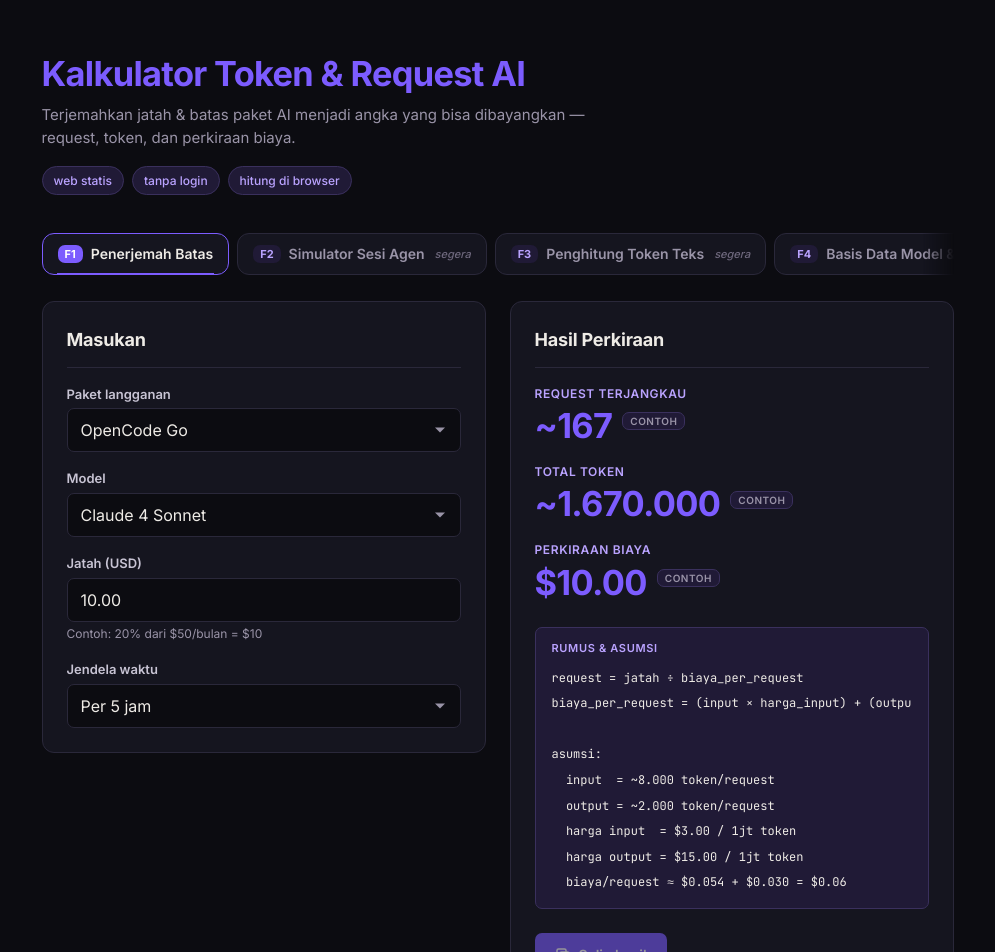
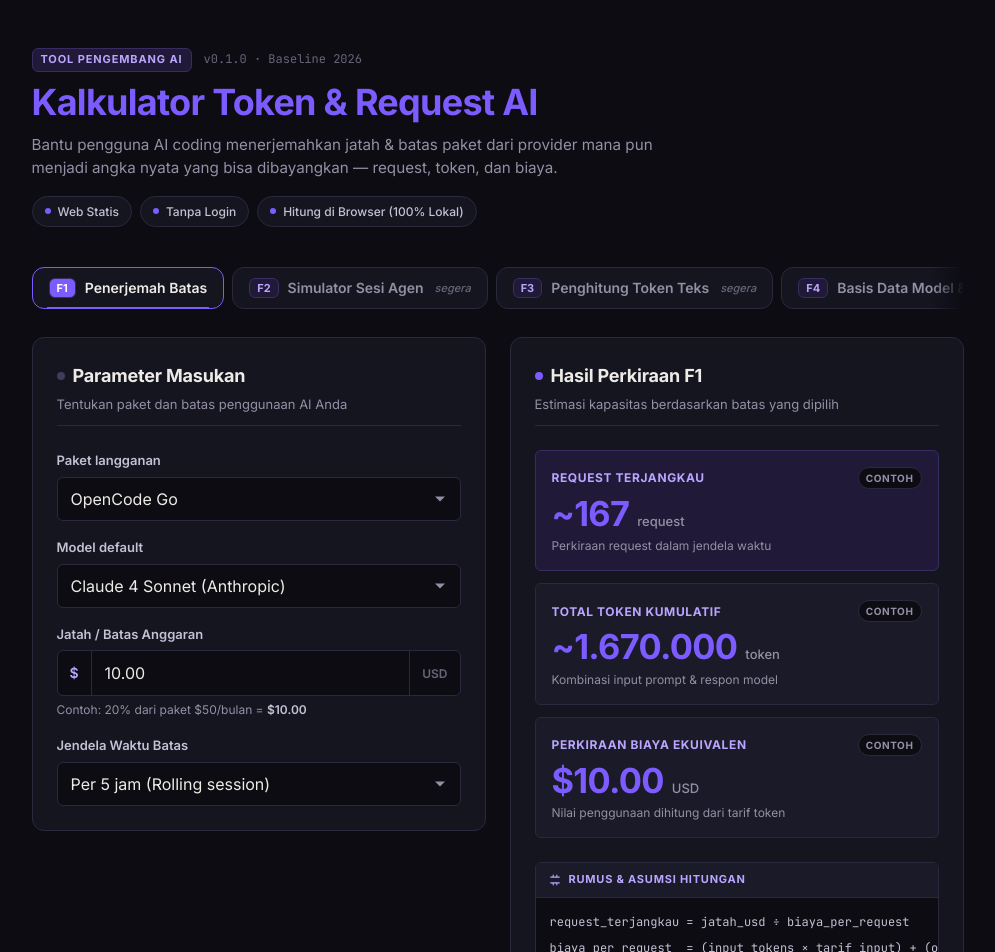
Before and after one commit to Pidzzzz/kalkulator-token-ai, a React (Vite) app: page / in a window 1280 px wide. Shown: the top 952 px of the page, without its empty margins (135-1130 px from the left). Built offline with nearby package versions, Linux system fonts and the light colour scheme.

Commit message:
feat: perbarui visual hierarki panel, affix input, dan stat box

```diff
--- a/src/components/Header.jsx
+++ b/src/components/Header.jsx
@@ -1,15 +1,28 @@
 export default function Header() {
   return (
     <header className="header">
+      <div className="header__topline">
+        <span className="header__tag">TOOL PENGEMBANG AI</span>
+        <span className="header__version">v0.1.0 · Baseline 2026</span>
+      </div>
       <h1 className="header__title">Kalkulator Token &amp; Request AI</h1>
       <p className="header__subtitle">
-        Terjemahkan jatah &amp; batas paket AI menjadi angka yang bisa
-        dibayangkan — request, token, dan perkiraan biaya.
+        Bantu pengguna AI coding menerjemahkan jatah &amp; batas paket dari provider
+        mana pun menjadi angka nyata yang bisa dibayangkan — request, token, dan biaya.
       </p>
-      <div className="header__chips">
-        <span className="chip">web statis</span>
-        <span className="chip">tanpa login</span>
-        <span className="chip">hitung di browser</span>
+      <div className="header__chips" role="list" aria-label="Karakteristik aplikasi">
+        <span className="chip" role="listitem">
+          <span className="chip__indicator" aria-hidden="true"></span>
+          Web Statis
+        </span>
+        <span className="chip" role="listitem">
+          <span className="chip__indicator" aria-hidden="true"></span>
+          Tanpa Login
+        </span>
+        <span className="chip" role="listitem">
+          <span className="chip__indicator" aria-hidden="true"></span>
+          Hitung di Browser (100% Lokal)
+        </span>
       </div>
     </header>
   );
--- a/src/components/InputPanel.jsx
+++ b/src/components/InputPanel.jsx
@@ -2,7 +2,11 @@ export default function InputPanel() {
   return (
     <article className="card input-panel">
       <header className="card__header">
-        <h2 className="input-panel__title">Masukan</h2>
+        <div className="card__badge-title">
+          <span className="badge-dot" aria-hidden="true"></span>
+          <h2 className="input-panel__title">Parameter Masukan</h2>
+        </div>
+        <p className="card__subtitle">Tentukan paket dan batas penggunaan AI Anda</p>
       </header>
 
       <form className="input-form" onSubmit={(e) => e.preventDefault()}>
@@ -10,6 +14,7 @@ export default function InputPanel() {
           <label className="form-label" htmlFor="paket">
             Paket langganan
           </label>
+          <div className="select-wrapper">
             <select
               className="form-select"
               id="paket"
@@ -17,37 +22,42 @@ export default function InputPanel() {
               defaultValue="opencode-go"
             >
               <option value="opencode-go">OpenCode Go</option>
-            <option value="claude-pro">Claude Pro</option>
-            <option value="claude-max">Claude Max 5×</option>
-            <option value="chatgpt-plus">ChatGPT Plus</option>
-            <option value="kustom">Kustom</option>
+              <option value="claude-pro">Claude Pro ($20/bln)</option>
+              <option value="claude-max">Claude Max 5× ($100/bln)</option>
+              <option value="chatgpt-plus">ChatGPT Plus ($20/bln)</option>
+              <option value="kustom">Kustom / API Key Sendiri</option>
             </select>
+          </div>
         </div>
 
         <div className="form-group">
           <label className="form-label" htmlFor="model">
-            Model
+            Model default
           </label>
+          <div className="select-wrapper">
             <select
               className="form-select"
               id="model"
               name="model"
               defaultValue="claude-sonnet"
             >
-            <option value="claude-sonnet">Claude 4 Sonnet</option>
-            <option value="claude-opus">Claude Opus 4</option>
-            <option value="gpt-4o">GPT-4o</option>
-            <option value="gemini-pro">Gemini 2.5 Pro</option>
-            <option value="deepseek-v3">DeepSeek V3</option>
+              <option value="claude-sonnet">Claude 4 Sonnet (Anthropic)</option>
+              <option value="claude-opus">Claude Opus 4 (Anthropic)</option>
+              <option value="gpt-4o">GPT-4o (OpenAI)</option>
+              <option value="gemini-pro">Gemini 2.5 Pro (Google)</option>
+              <option value="deepseek-v3">DeepSeek V3 (DeepSeek)</option>
             </select>
+          </div>
         </div>
 
         <div className="form-group">
           <label className="form-label" htmlFor="jatah">
-            Jatah (USD)
+            Jatah / Batas Anggaran
           </label>
+          <div className="input-affix-group">
+            <span className="input-affix input-affix--prefix" aria-hidden="true">$</span>
             <input
-            className="form-input"
+              className="form-input form-input--has-prefix"
               id="jatah"
               name="jatah"
               type="text"
@@ -58,25 +68,29 @@ export default function InputPanel() {
               aria-describedby="jatah-hint"
               defaultValue="10.00"
             />
+            <span className="input-affix input-affix--suffix">USD</span>
+          </div>
           <p id="jatah-hint" className="form-hint">
-            Contoh: 20% dari $50/bulan = $10
+            Contoh: 20% dari paket $50/bulan = <strong>$10.00</strong>
           </p>
         </div>
 
         <div className="form-group">
           <label className="form-label" htmlFor="jendela">
-            Jendela waktu
+            Jendela Waktu Batas
           </label>
+          <div className="select-wrapper">
             <select
               className="form-select"
               id="jendela"
               name="jendela"
               defaultValue="5jam"
             >
-            <option value="5jam">Per 5 jam</option>
-            <option value="minggu">Per minggu</option>
-            <option value="bulan">Per bulan</option>
+              <option value="5jam">Per 5 jam (Rolling session)</option>
+              <option value="minggu">Per minggu (Weekly cap)</option>
+              <option value="bulan">Per bulan (Monthly billing cycle)</option>
             </select>
+          </div>
         </div>
       </form>
     </article>
--- a/src/components/ResultPanel.jsx
+++ b/src/components/ResultPanel.jsx
@@ -2,53 +2,72 @@ export default function ResultPanel() {
   return (
     <article className="card result-panel">
       <header className="card__header">
-        <h2 className="result-panel__title">Hasil Perkiraan</h2>
+        <div className="card__badge-title">
+          <span className="badge-dot badge-dot--accent" aria-hidden="true"></span>
+          <h2 className="result-panel__title">Hasil Perkiraan F1</h2>
+        </div>
+        <p className="card__subtitle">Estimasi kapasitas berdasarkan batas yang dipilih</p>
       </header>
 
-      <div className="result-items">
-        <div className="result-item">
-          <div className="result-item__label">Request terjangkau</div>
-          <div className="result-item__value">
-            ~167
-            <span className="result-item__sample">contoh</span>
+      <div className="result-grid">
+        <div className="result-stat-box result-stat-box--primary">
+          <div className="result-stat-box__top">
+            <span className="result-stat-box__label">Request Terjangkau</span>
+            <span className="sample-badge">contoh</span>
           </div>
+          <div className="result-stat-box__value-row">
+            <span className="result-stat-box__number">~167</span>
+            <span className="result-stat-box__unit">request</span>
+          </div>
+          <span className="result-stat-box__subtext">Perkiraan request dalam jendela waktu</span>
         </div>
 
-        <div className="result-item">
-          <div className="result-item__label">Total token</div>
-          <div className="result-item__value">
-            ~1.670.000
-            <span className="result-item__sample">contoh</span>
+        <div className="result-stat-box">
+          <div className="result-stat-box__top">
+            <span className="result-stat-box__label">Total Token Kumulatif</span>
+            <span className="sample-badge">contoh</span>
           </div>
+          <div className="result-stat-box__value-row">
+            <span className="result-stat-box__number">~1.670.000</span>
+            <span className="result-stat-box__unit">token</span>
+          </div>
+          <span className="result-stat-box__subtext">Kombinasi input prompt &amp; respon model</span>
         </div>
 
-        <div className="result-item">
-          <div className="result-item__label">Perkiraan biaya</div>
-          <div className="result-item__value">
-            $10.00
-            <span className="result-item__sample">contoh</span>
+        <div className="result-stat-box">
+          <div className="result-stat-box__top">
+            <span className="result-stat-box__label">Perkiraan Biaya Ekuivalen</span>
+            <span className="sample-badge">contoh</span>
           </div>
+          <div className="result-stat-box__value-row">
+            <span className="result-stat-box__number">$10.00</span>
+            <span className="result-stat-box__unit">USD</span>
+          </div>
+          <span className="result-stat-box__subtext">Nilai penggunaan dihitung dari tarif token</span>
         </div>
       </div>
 
-      <div className="formula-strip">
-        <div className="formula-strip__title">Rumus &amp; Asumsi</div>
-        <pre className="formula-strip__pre">
-          <code className="formula-strip__code">
-{`request = jatah ÷ biaya_per_request
-biaya_per_request = (input × harga_input) + (output × harga_output)
+      <div className="formula-container">
+        <div className="formula-container__header">
+          <svg className="formula-container__icon" width="14" height="14" viewBox="0 0 24 24" fill="none" stroke="currentColor" strokeWidth="2" aria-hidden="true">
+            <path d="M4 7h16M4 17h16M9 3v4M15 3v4M9 17v4M15 17v4" />
+          </svg>
+          <span className="formula-container__title">RUMUS &amp; ASUMSI HITUNGAN</span>
+        </div>
+        <pre className="formula-pre">
+          <code className="formula-code">
+{`request_terjangkau = jatah_usd ÷ biaya_per_request
+biaya_per_request  = (input_tokens × tarif_input) + (output_tokens × tarif_output)
 
-asumsi:
-  input  = ~8.000 token/request
-  output = ~2.000 token/request
-  harga input  = $3.00 / 1jt token
-  harga output = $15.00 / 1jt token
-  biaya/request ≈ $0.054 + $0.030 = $0.06`}
+Asumsi dasar F1:
+  • Input rata-rata  : ~8.000 token/request ($3.00 / 1jt token)
+  • Output rata-rata : ~2.000 token/request ($15.00 / 1jt token)
+  • Biaya per request: ~$0.024 + $0.030 = ~$0.054/request`}
           </code>
         </pre>
       </div>
 
-      <div className="copy-action-wrapper">
+      <div className="copy-action-bar">
         <button
           className="btn-copy"
           type="button"
@@ -57,8 +76,8 @@ asumsi:
         >
           <svg
             className="btn-copy__icon"
-            width="16"
-            height="16"
+            width="15"
+            height="15"
             viewBox="0 0 16 16"
             fill="none"
             aria-hidden="true"
@@ -78,9 +97,9 @@ asumsi:
               strokeWidth="1.5"
             />
           </svg>
-          <span>Salin hasil</span>
+          <span>Salin Hasil Perkiraan</span>
         </button>
-        <span className="copy-status" role="status" aria-live="polite"></span>
+        <span className="copy-note">(fitur salin aktif di sesi F1)</span>
       </div>
     </article>
   );
--- a/src/index.css
+++ b/src/index.css
@@ -1,9 +1,9 @@
 /* ============================================================
-   Kalkulator Token & Request AI — Global Styles
-   Baseline 2026 | Anti-Slop Violet Aesthetic (Matte, Calm & Focused)
+   Kalkulator Token & Request AI — Design System (Baseline 2026)
+   Estetika: Matte Violet Precision Tool (Anti-Slop, No Glow, No Gradient)
    ============================================================ */
 
-/* Baseline 2026: Custom property registration for smooth scroll-driven mask animations */
+/* Baseline 2026: Animasi scroll-driven untuk masking tepi tablist */
 @property --fade-start {
   syntax: "<length>";
   inherits: false;
@@ -17,33 +17,33 @@
 }
 
 :root {
-  /* Palet Dasar: Deep Obsidian & Matte Graphite (Nyaman di mata, tanpa glare) */
-  --bg: #0C0C11;
-  --card: #15151F;
-  --card-elevated: #1A1A26;
-  --line: #2A283A;
-  --line-strong: #3D3A52;
+  /* Palet Dasar Solid: Obsidian & Deep Slate */
+  --bg: #0C0C12;
+  --card: #151520;
+  --card-nested: #1A1A28;
+  --line: #2B283E;
+  --line-strong: #3F3B59;
 
-  /* Tipografi: Warm off-white & Lavender-slate */
+  /* Tipografi Ramah Mata */
   --ink: #EEEBE6;
-  --ink-secondary: #C8C4D4;
-  --muted: #9A94A8;
-  --muted-soft: #6E687D;
+  --ink-secondary: #C5C0D4;
+  --muted: #958FA5;
+  --muted-soft: #6A6478;
 
-  /* Aksen Ungu: Iris-Violet (Hemat, presisi, anti-slop) */
+  /* Aksen Ungu Terkalibrasi (Fokus, Elegan, Anti-Slop) */
   --accent: #7C5CFF;
-  --accent-hover: #8F72FF;
-  --accent-light: #BAA3FF;
-  --accent-soft: #201A36;
-  --accent-border: #3A305D;
+  --accent-hover: #9074FF;
+  --accent-light: #BAA5FF;
+  --accent-soft: #201938;
+  --accent-border: #382C62;
 
   /* Font */
   --font-sans: "Inter", -apple-system, BlinkMacSystemFont, "Segoe UI", Roboto, sans-serif;
   --font-mono: "JetBrains Mono", ui-monospace, "Cascadia Code", "Fira Code", monospace;
 
-  /* Spasi & Bentuk */
+  /* Geometri & Spasi */
   --radius: 12px;
-  --radius-sm: 7px;
+  --radius-sm: 6px;
   --radius-full: 999px;
 
   --space-2xs: 4px;
@@ -52,7 +52,7 @@
   --space-md: 16px;
   --space-lg: 24px;
   --space-xl: 36px;
-  --space-2xl: 52px;
+  --space-2xl: 48px;
 
   color-scheme: dark;
 }
@@ -83,9 +83,9 @@ body {
   -moz-osx-font-smoothing: grayscale;
 }
 
-/* ---- Page Shell ---- */
+/* ---- Layout Shell ---- */
 .page {
-  max-width: 960px;
+  max-width: 980px;
   margin-inline: auto;
   padding-inline: var(--space-md);
   padding-block: var(--space-xl);
@@ -103,10 +103,34 @@ body {
   margin-block-end: var(--space-xl);
 }
 
+.header__topline {
+  display: flex;
+  align-items: center;
+  gap: var(--space-sm);
+  margin-block-end: var(--space-xs);
+}
+
+.header__tag {
+  font-size: 0.688rem;
+  font-weight: 700;
+  letter-spacing: 0.08em;
+  color: var(--accent-light);
+  background-color: var(--accent-soft);
+  border: 1px solid var(--accent-border);
+  padding-inline: 8px;
+  padding-block: 2px;
+  border-radius: var(--radius-sm);
+}
+
+.header__version {
+  font-size: 0.75rem;
+  color: var(--muted-soft);
+  font-family: var(--font-mono);
+}
+
 .header__title {
-  font-family: var(--font-sans);
   font-weight: 700;
-  font-size: 1.75rem;
+  font-size: 1.85rem;
   letter-spacing: -0.02em;
   line-height: 1.25;
   color: var(--accent);
@@ -115,16 +139,16 @@ body {
 
 @media (min-width: 640px) {
   .header__title {
-    font-size: 2.15rem;
+    font-size: 2.25rem;
   }
 }
 
 .header__subtitle {
   color: var(--muted);
-  font-size: 0.938rem;
+  font-size: 0.95rem;
   line-height: 1.55;
   margin-block-end: var(--space-md);
-  max-width: 62ch;
+  max-width: 68ch;
 }
 
 .header__chips {
@@ -136,19 +160,26 @@ body {
 .chip {
   display: inline-flex;
   align-items: center;
-  gap: 5px;
+  gap: 7px;
   font-size: 0.75rem;
   font-weight: 500;
-  color: var(--accent-light);
-  background-color: var(--accent-soft);
-  border: 1px solid var(--accent-border);
-  padding-inline: 11px;
-  padding-block: 4px;
+  color: var(--ink-secondary);
+  background-color: var(--card);
+  border: 1px solid var(--line);
+  padding-inline: 12px;
+  padding-block: 5px;
   border-radius: var(--radius-full);
   white-space: nowrap;
 }
 
-/* ---- Module Tabs (Baseline 2026: Scroll-Driven Fade Animation) ---- */
+.chip__indicator {
+  width: 6px;
+  height: 6px;
+  border-radius: 50%;
+  background-color: var(--accent);
+}
+
+/* ---- Module Tabs (Baseline 2026: Scroll-driven mask) ---- */
 .module-tabs {
   display: flex;
   flex-wrap: nowrap;
@@ -158,10 +189,9 @@ body {
   scrollbar-color: var(--line) transparent;
   gap: var(--space-xs);
   margin-block-end: var(--space-lg);
-  padding-block: 2px;
+  padding-block: 4px;
   -webkit-overflow-scrolling: touch;
 
-  /* Scroll-driven edge masking (Baseline 2026) */
   --fade-size: 2rem;
   mask:
     linear-gradient(black, black) no-clip subtract,
@@ -190,9 +220,9 @@ body {
   position: relative;
   display: inline-flex;
   align-items: center;
-  gap: 8px;
+  gap: 9px;
   min-height: 42px;
-  padding-inline: 15px;
+  padding-inline: 16px;
   padding-block: 9px;
   font-family: var(--font-sans);
   font-size: 0.875rem;
@@ -209,7 +239,7 @@ body {
 .module-tab:hover {
   border-color: var(--line-strong);
   color: var(--ink);
-  background-color: var(--card-elevated);
+  background-color: var(--card-nested);
 }
 
 .module-tab:focus-visible {
@@ -217,7 +247,6 @@ body {
   outline-offset: 2px;
 }
 
-/* Tab Aktif: Dipandu atribut ARIA, tegas tanpa color-only (WCAG 1.4.1) */
 .module-tab[aria-selected="true"] {
   border-color: var(--accent);
   color: var(--ink);
@@ -245,7 +274,7 @@ body {
   border-radius: var(--radius-sm);
   background-color: var(--accent-soft);
   color: var(--accent-light);
-  transition: background-color 0.15s ease, color 0.15s ease;
+  border: 1px solid var(--accent-border);
 }
 
 .module-tab__text {
@@ -260,7 +289,7 @@ body {
   margin-inline-start: 2px;
 }
 
-/* ---- Card Container (Modern Web Guidance: <article> root + container queries) ---- */
+/* ---- Card Structure ---- */
 .card {
   container-type: inline-size;
   container-name: card;
@@ -273,12 +302,37 @@ body {
 }
 
 .card__header {
-  margin-block-end: var(--space-md);
+  margin-block-end: var(--space-lg);
   border-block-end: 1px solid var(--line);
   padding-block-end: var(--space-sm);
 }
 
-/* ---- Panel Utama & F1 2D Grid ---- */
+.card__badge-title {
+  display: flex;
+  align-items: center;
+  gap: 8px;
+  margin-block-end: 4px;
+}
+
+.badge-dot {
+  width: 8px;
+  height: 8px;
+  border-radius: 50%;
+  background-color: var(--line-strong);
+  flex-shrink: 0;
+}
+
+.badge-dot--accent {
+  background-color: var(--accent);
+}
+
+.card__subtitle {
+  font-size: 0.813rem;
+  color: var(--muted);
+  line-height: 1.4;
+}
+
+/* ---- F1 Grid Layout ---- */
 .main-panel {
   outline: none;
 }
@@ -288,21 +342,20 @@ body {
   gap: var(--space-lg);
 }
 
-@media (min-width: 640px) {
+@media (min-width: 720px) {
   .module-f1 {
     grid-template-columns: 1fr 1fr;
     align-items: start;
   }
 }
 
-/* ---- Panel Masukan ---- */
+/* ---- Input Panel Styling ---- */
 .input-panel__title,
 .result-panel__title {
-  font-family: var(--font-sans);
+  font-size: 1.125rem;
   font-weight: 700;
-  font-size: 1.125rem;
+  letter-spacing: -0.01em;
   color: var(--ink);
-  letter-spacing: -0.01em;
 }
 
 .input-form {
@@ -314,13 +367,17 @@ body {
 .form-group {
   display: flex;
   flex-direction: column;
-  gap: var(--space-2xs);
+  gap: 6px;
 }
 
 .form-label {
   font-size: 0.813rem;
   font-weight: 600;
   color: var(--ink-secondary);
+}
+
+.select-wrapper {
+  position: relative;
 }
 
 .form-input,
@@ -330,13 +387,13 @@ body {
   padding-inline: 13px;
   padding-block: 10px;
   font-family: var(--font-sans);
-  font-size: max(1rem, 1em); /* Mencegah auto-zoom di browser iOS */
+  font-size: max(1rem, 1em);
   color: var(--ink);
   background-color: var(--bg);
   border: 1px solid var(--line);
   border-radius: var(--radius-sm);
   outline: none;
-  transition: border-color 0.15s ease, outline-color 0.15s ease, background-color 0.15s ease;
+  transition: border-color 0.15s ease, background-color 0.15s ease;
   box-sizing: border-box;
 }
 
@@ -361,37 +418,126 @@ body {
   padding-inline-end: 38px;
 }
 
+/* Input Affix ($ ... USD) */
+.input-affix-group {
+  display: flex;
+  align-items: stretch;
+  background-color: var(--bg);
+  border: 1px solid var(--line);
+  border-radius: var(--radius-sm);
+  transition: border-color 0.15s ease;
+}
+
+.input-affix-group:focus-within {
+  border-color: var(--accent);
+  outline: 2px solid var(--accent);
+  outline-offset: 1px;
+}
+
+.input-affix {
+  display: inline-flex;
+  align-items: center;
+  justify-content: center;
+  padding-inline: 12px;
+  font-size: 0.875rem;
+  font-weight: 600;
+  color: var(--muted);
+  user-select: none;
+}
+
+.input-affix--prefix {
+  color: var(--accent-light);
+  border-inline-end: 1px solid var(--line);
+}
+
+.input-affix--suffix {
+  font-size: 0.75rem;
+  color: var(--muted-soft);
+  border-inline-start: 1px solid var(--line);
+}
+
+.form-input--has-prefix {
+  border: none;
+  background: transparent;
+  flex: 1;
+  min-width: 0;
+}
+
+.form-input--has-prefix:focus-visible {
+  outline: none;
+}
+
 .form-hint {
   font-size: 0.75rem;
   color: var(--muted);
   line-height: 1.4;
 }
 
-/* ---- Panel Hasil ---- */
-.result-items {
+.form-hint strong {
+  color: var(--ink-secondary);
+  font-weight: 600;
+}
+
+/* ---- Result Panel & Stat Boxes ---- */
+.result-grid {
   display: flex;
   flex-direction: column;
-  gap: var(--space-md);
+  gap: var(--space-sm);
   margin-block-end: var(--space-lg);
 }
 
-.result-item {
+.result-stat-box {
+  background-color: var(--card-nested);
+  border: 1px solid var(--line);
+  border-radius: var(--radius-sm);
+  padding: var(--space-md);
   display: flex;
   flex-direction: column;
-  gap: 2px;
+  gap: 4px;
 }
 
-.result-item__label {
-  font-size: 0.75rem;
-  font-weight: 600;
-  color: var(--accent-light);
-  text-transform: uppercase;
-  letter-spacing: 0.05em;
+.result-stat-box--primary {
+  border-color: var(--accent-border);
+  background-color: var(--accent-soft);
 }
 
-.result-item__value {
+.result-stat-box__top {
+  display: flex;
+  align-items: center;
+  justify-content: space-between;
+  gap: 8px;
+}
+
+.result-stat-box__label {
+  font-size: 0.75rem;
+  font-weight: 700;
+  letter-spacing: 0.05em;
+  text-transform: uppercase;
+  color: var(--accent-light);
+}
+
+.sample-badge {
+  font-size: 0.625rem;
+  font-weight: 700;
+  letter-spacing: 0.06em;
+  text-transform: uppercase;
+  color: var(--muted);
+  background-color: var(--bg);
+  border: 1px solid var(--line);
+  padding-inline: 7px;
+  padding-block: 2px;
+  border-radius: var(--radius-full);
+}
+
+.result-stat-box__value-row {
+  display: flex;
+  align-items: baseline;
+  gap: 8px;
+}
+
+.result-stat-box__number {
   font-family: var(--font-sans);
-  font-size: 1.875rem;
+  font-size: 1.85rem;
   font-weight: 700;
   letter-spacing: -0.02em;
   color: var(--accent);
@@ -399,64 +545,71 @@ body {
 }
 
 @container card (min-width: 380px) {
-  .result-item__value {
+  .result-stat-box__number {
     font-size: 2.15rem;
   }
 }
 
-.result-item__sample {
-  display: inline-block;
-  font-size: 0.625rem;
-  font-weight: 600;
+.result-stat-box__unit {
+  font-size: 0.813rem;
+  font-weight: 500;
   color: var(--muted);
-  background-color: var(--accent-soft);
-  border: 1px solid var(--accent-border);
-  padding-inline: 7px;
-  padding-block: 2px;
-  border-radius: var(--radius-sm);
-  margin-inline-start: 10px;
-  vertical-align: super;
-  text-transform: uppercase;
-  letter-spacing: 0.05em;
 }
 
-/* ---- Strip Rumus (Monospace, Transparan Terbuka) ---- */
-.formula-strip {
-  background-color: var(--accent-soft);
-  border: 1px solid var(--accent-border);
+.result-stat-box__subtext {
+  font-size: 0.75rem;
+  color: var(--muted);
+  line-height: 1.35;
+}
+
+/* ---- Formula Box ---- */
+.formula-container {
+  background-color: var(--bg);
+  border: 1px solid var(--line);
   border-radius: var(--radius-sm);
-  padding: var(--space-sm) var(--space-md);
+  overflow: hidden;
   margin-block-end: var(--space-lg);
 }
 
-.formula-strip__title {
-  font-size: 0.688rem;
-  font-weight: 600;
+.formula-container__header {
+  display: flex;
+  align-items: center;
+  gap: 7px;
+  padding-inline: 12px;
+  padding-block: 8px;
+  background-color: var(--card-nested);
+  border-block-end: 1px solid var(--line);
   color: var(--accent-light);
-  text-transform: uppercase;
-  letter-spacing: 0.06em;
-  margin-block-end: var(--space-xs);
 }
 
-.formula-strip__pre {
+.formula-container__title {
+  font-size: 0.688rem;
+  font-weight: 700;
+  letter-spacing: 0.07em;
+  text-transform: uppercase;
+}
+
+.formula-pre {
   margin: 0;
+  padding: 12px 14px;
   overflow-x: auto;
   scrollbar-width: thin;
-  scrollbar-color: var(--accent-border) transparent;
+  scrollbar-color: var(--line) transparent;
 }
 
-.formula-strip__code {
+.formula-code {
   font-family: var(--font-mono);
   font-size: 0.75rem;
-  color: var(--ink);
-  line-height: 1.7;
+  color: var(--ink-secondary);
+  line-height: 1.65;
   white-space: pre;
 }
 
-/* ---- Tombol Salin (Touch Target Aman, Fokus Tegas) ---- */
-.copy-action-wrapper {
+/* ---- Action Bar ---- */
+.copy-action-bar {
   display: flex;
   align-items: center;
+  flex-wrap: wrap;
   gap: var(--space-sm);
   margin-block-start: auto;
 }
@@ -467,7 +620,6 @@ body {
   justify-content: center;
   gap: 8px;
   min-height: 44px;
-  min-inline-size: 130px;
   padding-inline: 20px;
   padding-block: 10px;
   font-family: var(--font-sans);
@@ -487,7 +639,7 @@ body {
 }
 
 .btn-copy:disabled {
-  opacity: 0.55;
+  opacity: 0.5;
   cursor: not-allowed;
 }
 
@@ -496,13 +648,10 @@ body {
   outline-offset: 2px;
 }
 
-.btn-copy__icon {
-  flex-shrink: 0;
-}
-
-.copy-status {
+.copy-note {
   font-size: 0.75rem;
-  color: var(--muted);
+  color: var(--muted-soft);
+  font-style: italic;
 }
 
 /* ---- Footer ---- */
```
Lines whose indentation alone changed are shown as unchanged.
